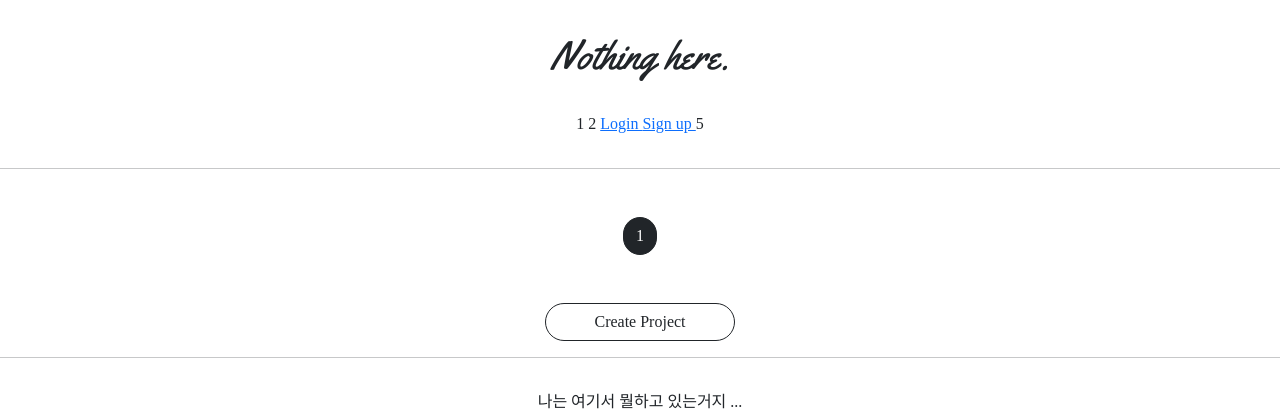
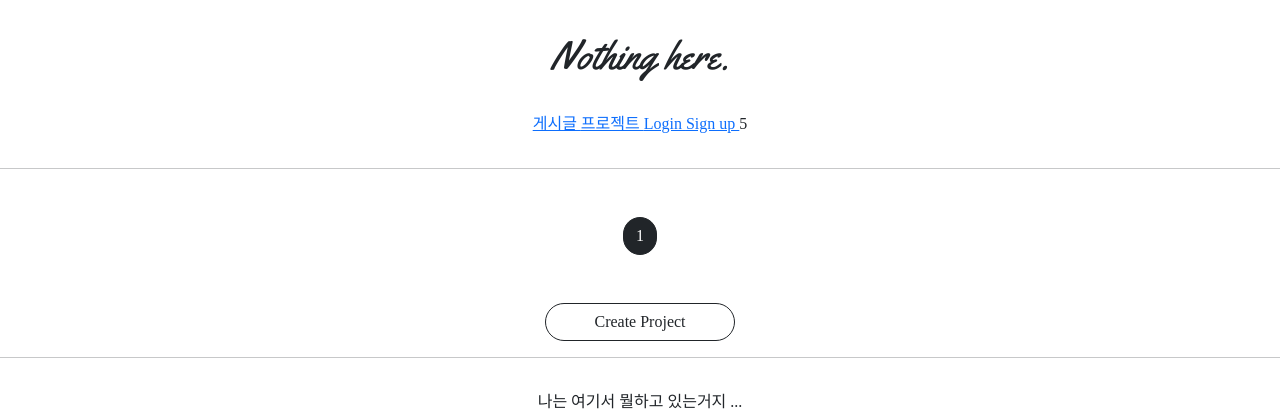
Before and after one commit to misojun50/git_mytest2, a Django app: page /projects/list/ in a window 1280 px wide. Shown: the top 420 px of the page. Run offline with Django 3.2, Linux system fonts and the light colour scheme; data that the repository does not hold is empty; parts of the project's set-up code (start-up, migrations or seed data) failed here and were passed over; some libraries are stand-ins or nearby versions; some web fonts are replaced.

Commit message:
8/17 mytest2 commit2

```diff
--- a/projectapp/templates/projectapp/list.html
+++ b/projectapp/templates/projectapp/list.html
@@ -9,8 +9,6 @@
         }
 
         .container div {
-          width: 45%;
-            max-width: 200px;
           display: flex;
           justify-content: center;
           align-items: center;
@@ -19,7 +17,8 @@
             box-shadow: 0 0 1rem gray;
         }
         .container img{
-            width: 100%;
+            width: 8rem;
+            height: 7rem;
             border-radius: 1rem;
         }
 
@@ -31,7 +30,7 @@
                 <a href="{% url 'projectapp:detail' pk=project.pk %}">
                     <img src="{{ project.image.url }}" alt="">
                 </a>
-            <span class="NNS_B my-1"> {{ project.name }}</span>
+            <span class="NNS_B my-1"> {{ project.name | truncatechars:7 }}</span>
             </div>
 
         {% endfor %}
--- a/templates/header.html
+++ b/templates/header.html
@@ -4,8 +4,16 @@
 
     </div>
     <div class="header_marge">
-        <span>1</span>
-        <span>2</span>
+        <span>
+            <a href="{% url 'articleapp:list' %}">
+                게시글
+            </a>
+        </span>
+        <span>
+            <a href="{% url 'projectapp:list' %}">
+                프로젝트
+            </a>
+        </span>
         {% if not user.is_authenticated %}
         <span>
             <a href="{% url "accountapp:login" %}">
```
